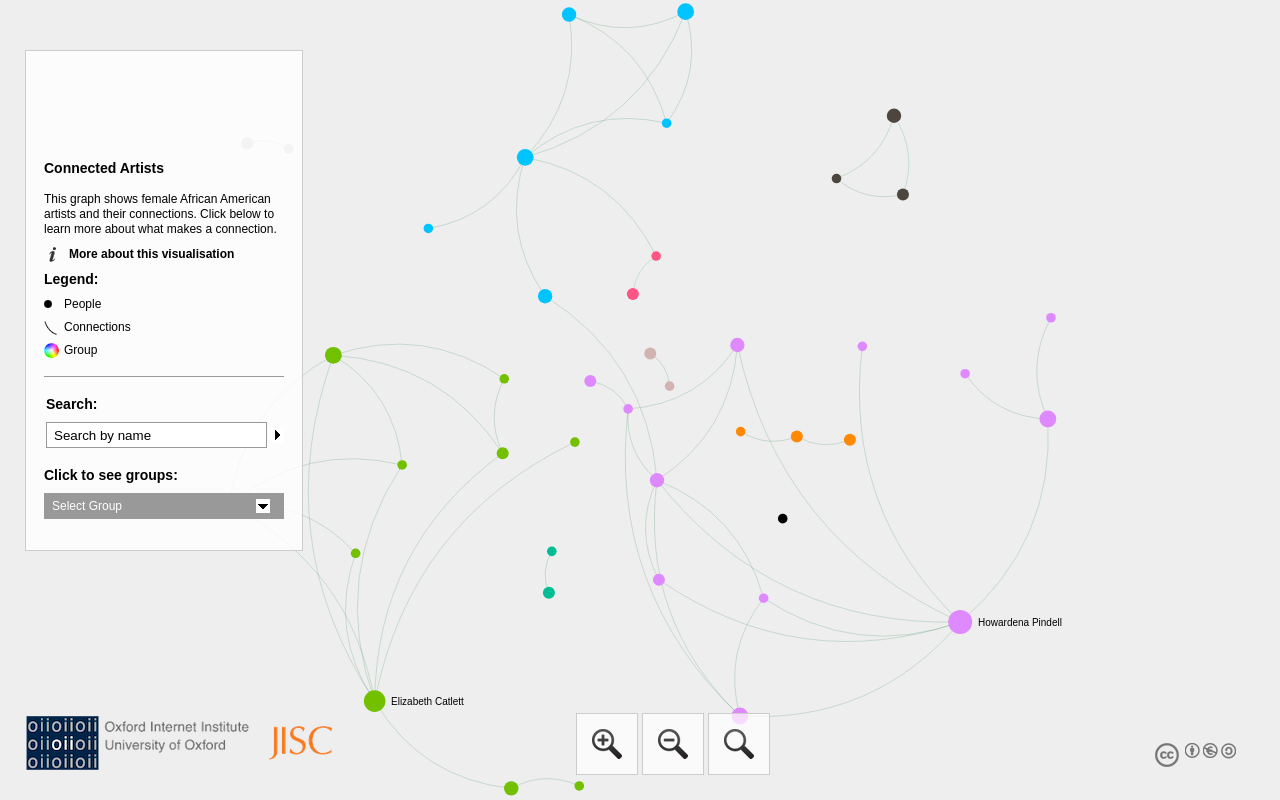
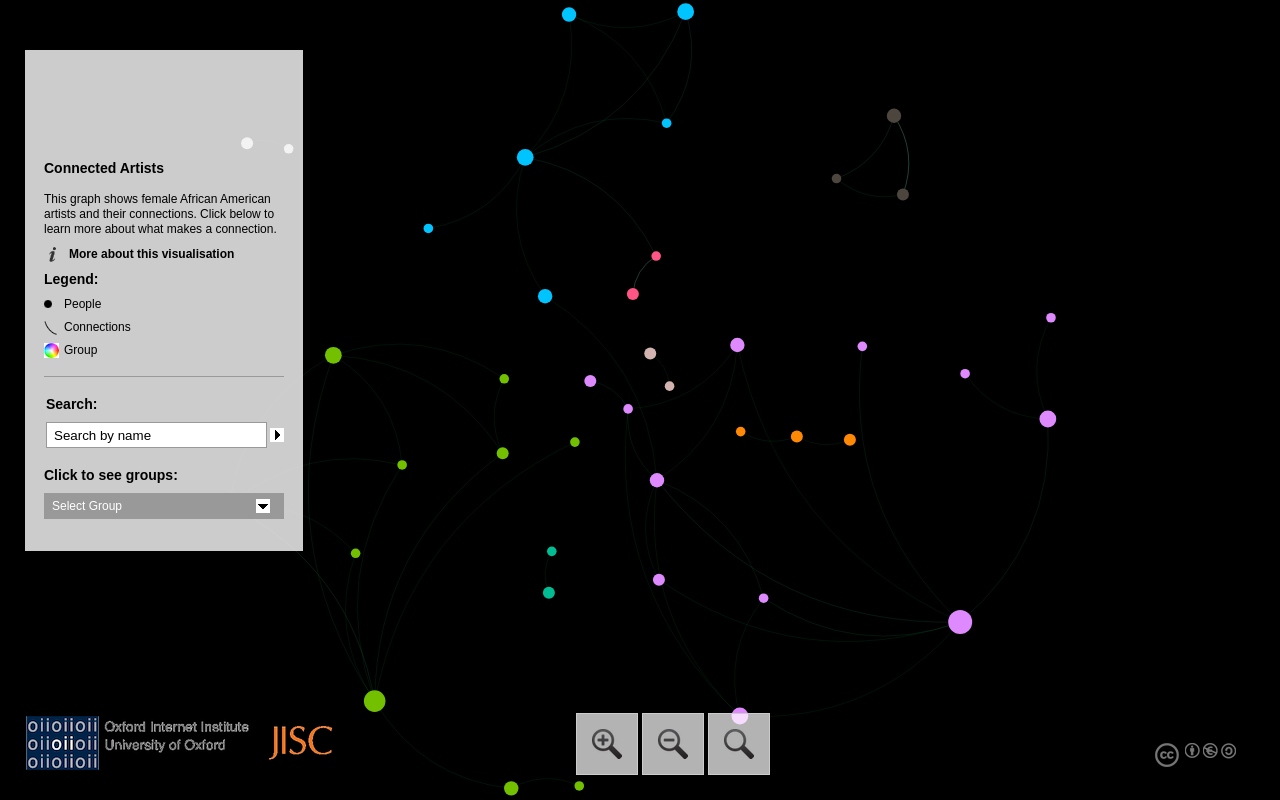
Before and after one commit to jfo-omalley/artists-viz, a plain HTML site: page network/index.html in a window 1280 px wide. Drawn offline with Linux system fonts and the light colour scheme.

Commit message:
Update style.css

```diff
--- a/network/css/style.css
+++ b/network/css/style.css
@@ -37,7 +37,7 @@ html,body {
 	height: 100%;
 	top: 0;
 	left: 0;
-	background-color: #eee;
+	background-color: rgb(0, 0, 0);
 	background-position: center center;
 	background-repeat: no-repeat;
 	-webkit-touch-callout: none;
```
